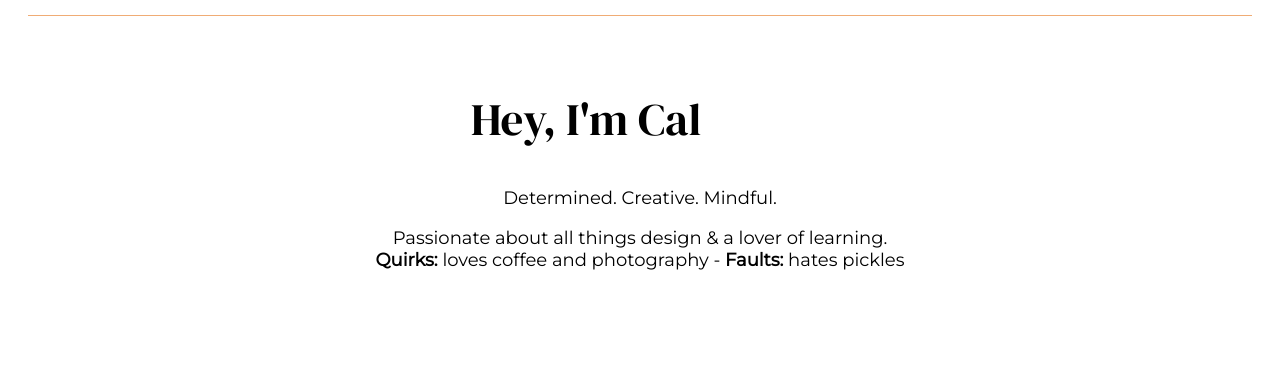
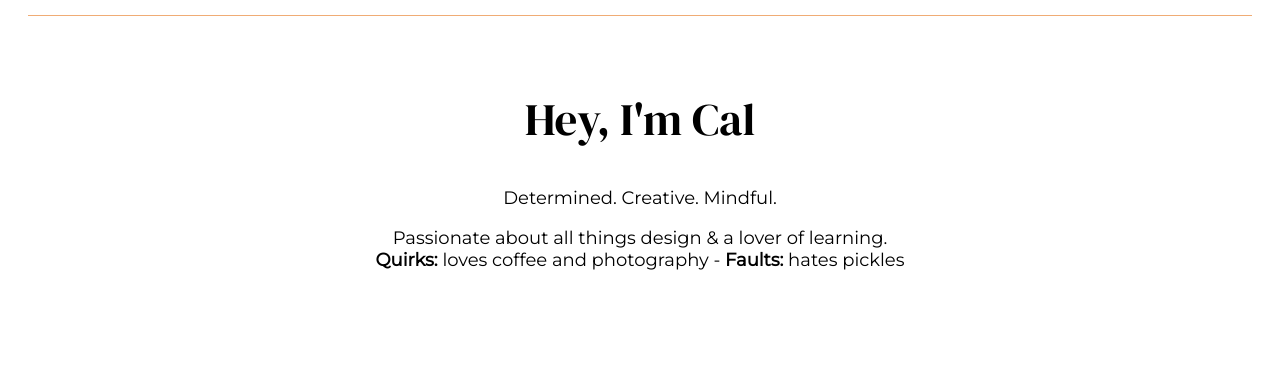
Before and after one commit to caltrevino/Branding-Site, a plain HTML site: page pages/about.html in a window 1280 px wide. Shown: the part 79-454 px from the top of the page. Drawn offline with Linux system fonts and the light colour scheme.

Commit message:
update website

```diff
--- a/css/styles.css
+++ b/css/styles.css
@@ -119,6 +119,11 @@ nav {
     justify-content: space-between;
 }
 
+.about h1 {
+    margin-left: auto;
+    margin-right: auto;
+}
+
 
 .headshots {
     display: flex;
--- a/pages/about.html
+++ b/pages/about.html
@@ -44,7 +44,7 @@
                     <div>
                         <h1>Hey, I'm Cal</h1>
                         <p>Determined. Creative. Mindful.</p>
-                        <Quirks:>Passionate about all things design & a lover of learning. <br> <strong>Quirks:</strong> loves coffee and photography - <strong>Faults:</strong> hates pickles </p>
+                        <p>Passionate about all things design & a lover of learning. <br> <strong>Quirks:</strong> loves coffee and photography - <strong>Faults:</strong> hates pickles </p>
                     </div>
                 </div>
             </div>
```
